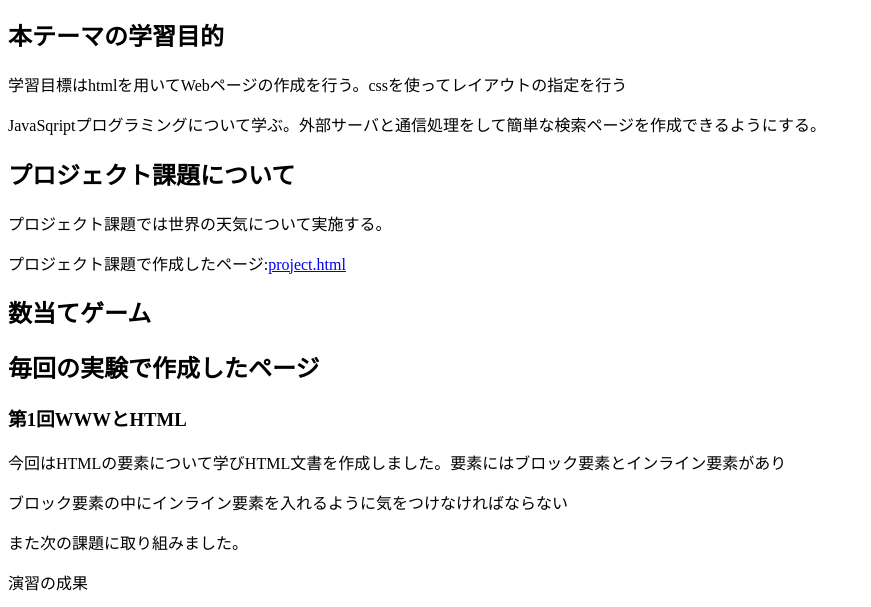
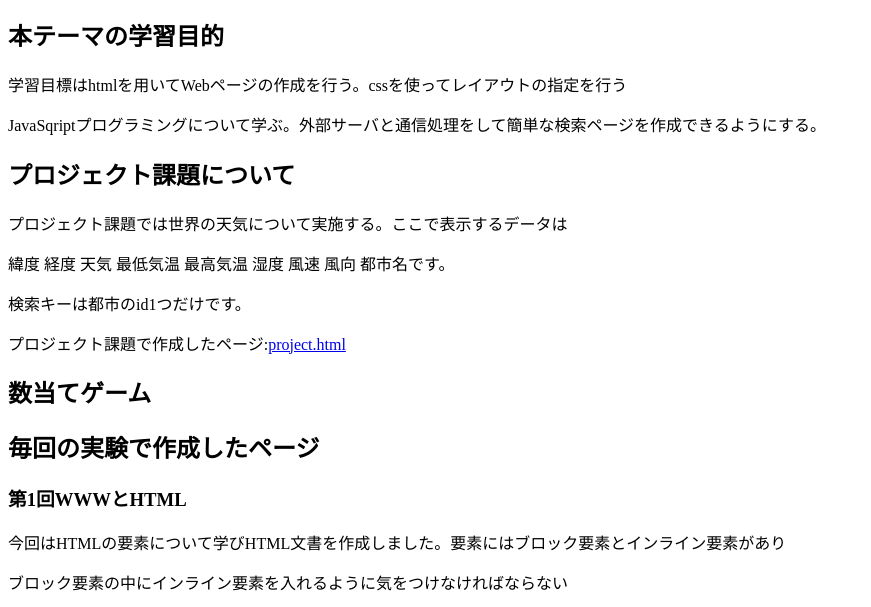
Before and after one commit to G285052022/medialabo, a plain HTML site: page index.html in a window 1280 px wide. Shown: the part 116-723 px from the top of the page, without its empty margins (0-871 px from the left). Drawn offline with Linux system fonts and the light colour scheme.

Commit message:
第1回課題

```diff
--- a/index.html
+++ b/index.html
@@ -11,7 +11,9 @@
         <p>学習目標はhtmlを用いてWebページの作成を行う。cssを使ってレイアウトの指定を行う</p>
         <p>JavaSqriptプログラミングについて学ぶ。外部サーバと通信処理をして簡単な検索ページを作成できるようにする。</p>
     <h2>プロジェクト課題について</h2>
-        <p>プロジェクト課題では世界の天気について実施する。</p>
+        <p>プロジェクト課題では世界の天気について実施する。ここで表示するデータは</p>
+        <p>緯度 経度 天気 最低気温 最高気温 湿度 風速 風向 都市名です。</p>
+        <p>検索キーは都市のid1つだけです。</p>
         <p>プロジェクト課題で作成したページ:<a href="project.html" target="_blank" >project.html</a></p>
     <h2>数当てゲーム</h2>
 
```
Also changed, not shown: 1 other file.
